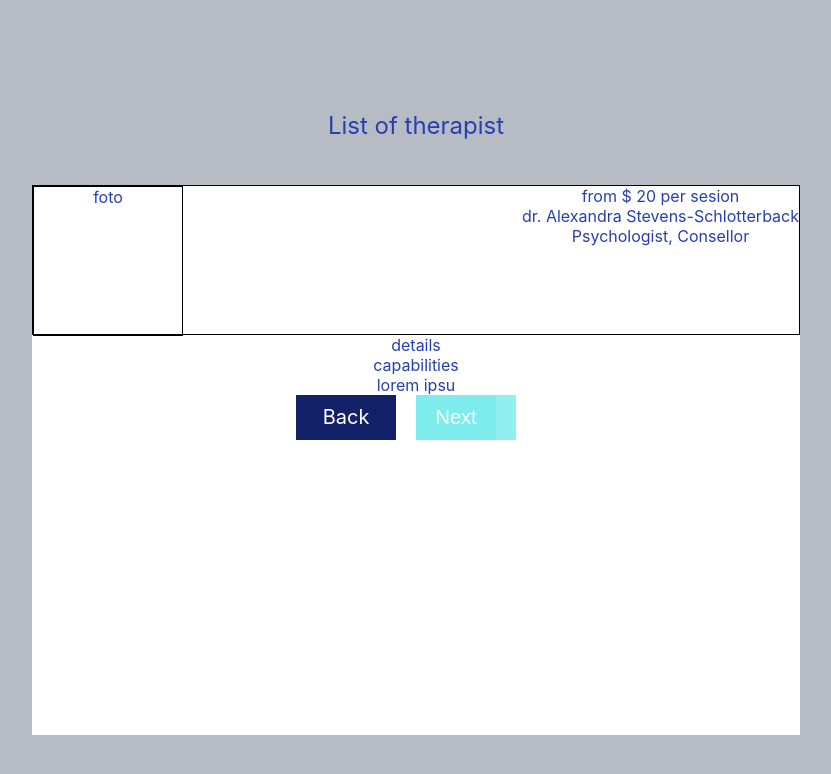
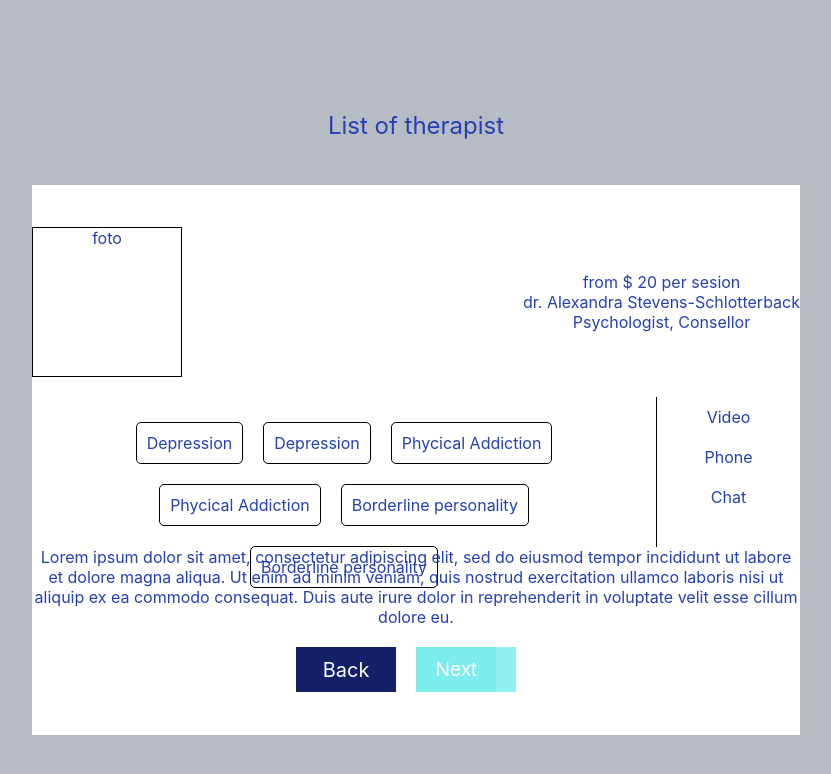
Before and after one commit to MarcinMG-web/Multi-Step-Medicine, a React (Create React App) app: page /listOfTherapist in a window 1280 px wide. Shown: the top 774 px of the page, without its empty margins (224-1055 px from the left). Built offline with nearby package versions, Linux system fonts and the light colour scheme.

Commit message:
Add mock list of therapist and ad basic style

```diff
--- a/src/components/pages/ListOfTherapist.js
+++ b/src/components/pages/ListOfTherapist.js
@@ -7,6 +7,7 @@ const ListOfTherapist = () => {
       <div className='mainText'>List of therapist</div>
       <div className='containerListOfTherapist'>
         <div className='containerListOfTherapist_main'>
+
           <div className='containerListOfTherapist_box'>
             <div className='containerListOfTherapist_box-foto'>foto</div>
             <div className='containerListOfTherapist_box-info'>from $ 20 per sesion <br />
@@ -15,9 +16,23 @@ const ListOfTherapist = () => {
             </div>
           </div>
 
-          <div className='containerListOfTherapist_details'>details</div>
-          <div className='containerListOfTherapist_capabilities'>capabilities</div>
-          <div className='containerListOfTherapist_text'>lorem ipsu</div>
+          <div className = 'containerListOfTherapist_box2'>
+            <div className='containerListOfTherapist_box2-details'>
+              <span className='containerListOfTherapist_box2-details-option'>Depression</span>
+              <span className='containerListOfTherapist_box2-details-option'>Depression</span>
+              <span className='containerListOfTherapist_box2-details-option'>Phycical Addiction</span>
+              <span className='containerListOfTherapist_box2-details-option'>Phycical Addiction</span>
+              <span className='containerListOfTherapist_box2-details-option'>Borderline personality</span>
+              <span className='containerListOfTherapist_box2-details-option'>Borderline personality</span>
+            </div>
+            <div className='containerListOfTherapist_box2-capabilities'>
+              <span className='containerListOfTherapist_box2-capabilities-text'>Video</span>
+              <span className='containerListOfTherapist_box2-capabilities-text'>Phone</span>
+              <span className='containerListOfTherapist_box2-capabilities-text'>Chat</span>
+            </div>
+          </div>
+
+          <div className='containerListOfTherapist_text'>Lorem ipsum dolor sit amet, consectetur adipiscing elit, sed do eiusmod tempor incididunt ut labore et dolore magna aliqua. Ut enim ad minim veniam, quis nostrud exercitation ullamco laboris nisi ut aliquip ex ea commodo consequat. Duis aute irure dolor in reprehenderit in voluptate velit esse cillum dolore eu.</div>
 
           <div className='containerListOfTherapist_buttons'>
             <Link type='submit' className='btn_back' to='./language'>
--- a/src/components/pages/Succes.js
+++ b/src/components/pages/Succes.js
@@ -1,53 +1,20 @@
-import React, {useEffect, useState} from 'react';
+import React, { useEffect, useState } from 'react';
 import { useSelector } from 'react-redux';
 import { Link } from 'react-router-dom';
 
 const Succes = () => {
   const state = useSelector((state) => state);
 
+  const result = state;
+  console.log(result);
 
-  // const therapy = JSON.parse(state.therapy)
-  // const therapy = Object.keys(state)[0];
-  // const gender = Object.keys(state)[1];
-  // const old = Object.keys(state)[2];
-  // const issues = Object.keys(state)[3];
-  // const language = Object.keys(state)[4];
-  // const languageValue = Object.values(state);
-
-  // console.log(therapy);
-  // console.log(gender);
-  // console.log(old);
-  // console.log(issues);
-  // console.log(language);
-  // console.log(languageValue);
-
-  // state jest jsconnem
-  // console.log(typeof(state))
-
-//   const lang = Object.values(state)[4]
-
-// console.log(Object.values(state)[4])
-
-
-const result = state
-console.log(result)
-
-
-
-return (
-  <div>
+  return (
+    <div>
       <pre>{JSON.stringify(state, null, 3)}</pre>
 
-      <br />
-
-
-
-
-      <br />
-      <Link to='./language'>Back to start</Link>
+      <Link  className='btn_back' to='./'>Start</Link>
     </div>
   );
 };
 
-
 export default Succes;
--- a/src/css/App.css
+++ b/src/css/App.css
@@ -7,8 +7,8 @@
   align-items: center;
   text-align: center;
   background-color: #fff;
+  border: 2px solid #1fa5e4;
   font-size: 26px;
-  border: 2px solid rgba(31, 166, 228, 0.712);
 }
 .container_main {
   width: 80%;
@@ -150,6 +150,7 @@
   height: 550px;
   display: flex;
   flex-direction: column;
+  justify-content: center;
   align-items: center;
   text-align: center;
   background-color: #fff;
@@ -160,7 +161,6 @@
 .containerListOfTherapist_box {
   width: 60vw;
   height: 150px;
-  border: 1px solid black;
   display: flex;
   flex-direction: row;
   justify-content: space-between;
@@ -170,7 +170,43 @@
   width: 150px;
   height: 150px;
 }
+.containerListOfTherapist_box-info {
+  display: flex;
+  flex-direction: column;
+  align-items: center;
+  justify-content: center;
+}
+.containerListOfTherapist_box2 {
+  width: 60vw;
+  height: 150px;
+  display: flex;
+  flex-direction: row;
+  justify-content: space-between;
+  margin-top: 20px;
+}
+.containerListOfTherapist_box2-details {
+  flex-direction: row;
+  align-items: center;
+  justify-content: center;
+  padding: 15px;
+  display: flex;
+  flex-direction: row;
+  flex-wrap: wrap;
+}
+.containerListOfTherapist_box2-details-option {
+  border: 1px solid black;
+  border-radius: 5px;
+  margin: 10px;
+  padding: 10px;
+}
+.containerListOfTherapist_box2-capabilities {
+  display: flex;
+  width: 200px;
+  flex-direction: column;
+  border-left: 1px solid black;
+}
 .containerListOfTherapist_buttons {
+  margin-top: 20px;
   display: flex;
   flex-direction: row;
   justify-content: center;
--- a/src/css/ListOfTherapist.css
+++ b/src/css/ListOfTherapist.css
@@ -11,17 +11,17 @@
   height: 550px;
   display: flex;
   flex-direction: column;
+  justify-content: center;
   align-items: center;
   text-align: center;
   background-color: #fff;
   font-size: 16px;
   margin: 0;
-  padding: 0;
+  padding: 20px;
 }
 .containerListOfTherapist_box {
   width: 60vw;
   height: 150px;
-  border: 1px solid black;
   display: flex;
   flex-direction: row;
   justify-content: space-between;
@@ -31,7 +31,46 @@
   width: 150px;
   height: 150px;
 }
+.containerListOfTherapist_box-info {
+  display: flex;
+  flex-direction: column;
+  align-items: center;
+  justify-content: center;
+}
+.containerListOfTherapist_box2 {
+  width: 60vw;
+  height: 150px;
+  display: flex;
+  flex-direction: row;
+  justify-content: space-between;
+  margin-top: 20px;
+}
+.containerListOfTherapist_box2-details {
+  flex-direction: row;
+  align-items: center;
+  justify-content: center;
+  padding: 15px;
+  display: flex;
+  flex-direction: row;
+  flex-wrap: wrap;
+}
+.containerListOfTherapist_box2-details-option {
+  border: 1px solid black;
+  border-radius: 5px;
+  margin: 10px;
+  padding: 10px;
+}
+.containerListOfTherapist_box2-capabilities {
+  display: flex;
+  width: 250px;
+  flex-direction: column;
+  border-left: 1px solid black;
+}
+.containerListOfTherapist_box2-capabilities-text {
+  margin: 10px;
+}
 .containerListOfTherapist_buttons {
+  margin-top: 20px;
   display: flex;
   flex-direction: row;
   justify-content: center;
--- a/src/scss/ListOfTherapist.scss
+++ b/src/scss/ListOfTherapist.scss
@@ -1,4 +1,5 @@
 @import './variatables';
+
 .mainText {
   display: flex;
   align-items: center;
@@ -12,18 +13,17 @@
   height: 550px;
   display: flex;
   flex-direction: column;
+  justify-content: center;
   align-items: center;
   text-align: center;
   background-color: $background-color-container;
 
   font-size: 16px;
   margin: 0;
-  padding: 0;
 
   &_box {
     width: 60vw;
     height: 150px;
-    border: 1px solid black;
 
     display: flex;
     flex-direction: row;
@@ -34,9 +34,51 @@
       width: 150px;
       height: 150px;
     }
+    &-info {
+      display: flex;
+      flex-direction: column;
+      align-items: center;
+      justify-content: center;
+    }
+  }
+
+  &_box2 {
+    width: 60vw;
+    height: 150px;
+
+    display: flex;
+    flex-direction: row;
+    justify-content: space-between;
+    margin-top: 20px;
+
+    &-details {
+      flex-direction: row;
+      align-items: center;
+      justify-content: center;
+      padding: 15px;
+      display: flex;
+      flex-direction: row;
+      flex-wrap: wrap;
+      &-option {
+        border: 1px solid black;
+        border-radius: 5px;
+        margin: 10px;
+        padding: 10px;
+      }
+    }
+    &-capabilities {
+      display: flex;
+      width: 250px;
+      flex-direction: column;
+      border-left: 1px solid black;
+      &-text {
+        margin: 10px;
+      }
+    }
   }
 
   &_buttons {
+    margin-top: 20px;
     display: flex;
     flex-direction: row;
     justify-content: center;
```
Also changed, not shown: src/components/services/ApiService.js (line endings or trailing spaces).
